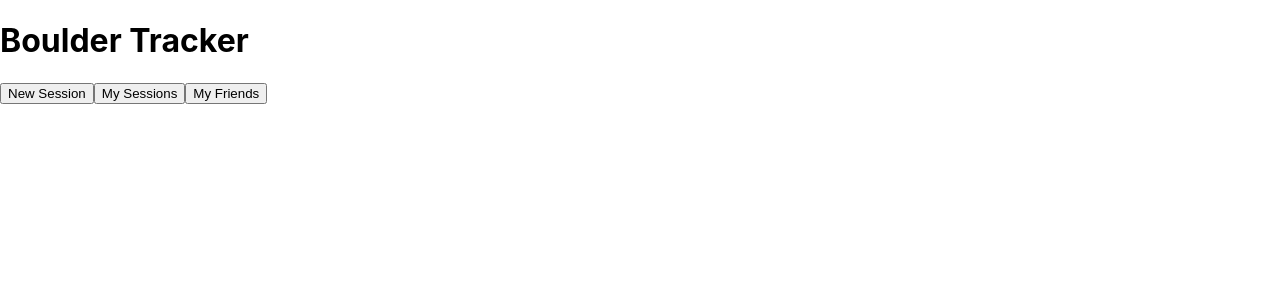
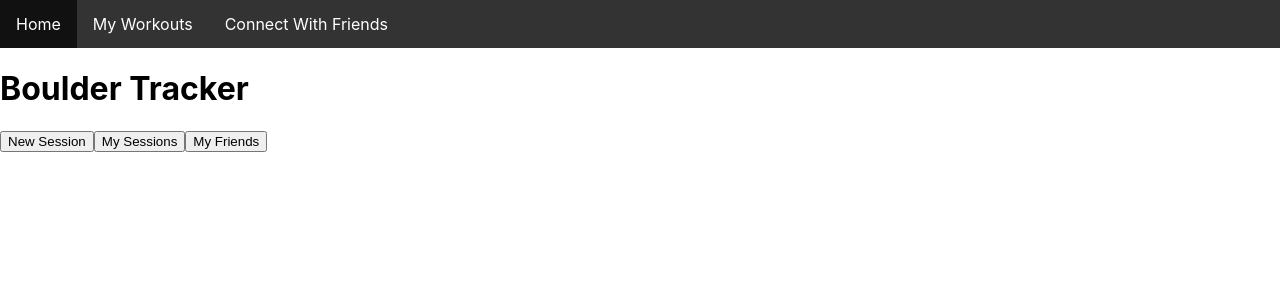
Before and after one commit to Anthonysokolov/boulder-tracker-frontend, a React (Create React App) app: page / in a window 1280 px wide. Shown: the top 300 px of the page. Built offline with nearby package versions, Linux system fonts and the light colour scheme.

Commit message:
added navbar

```diff
--- a/package.json
+++ b/package.json
@@ -8,6 +8,7 @@
     "@testing-library/user-event": "^7.2.1",
     "react": "^16.12.0",
     "react-dom": "^16.12.0",
+    "react-router-dom": "^5.1.2",
     "react-scripts": "3.3.0"
   },
   "scripts": {
--- a/src/components/home.js
+++ b/src/components/home.js
@@ -1,4 +1,5 @@
 import React, {Component} from "react"
+import Navbar from './navbar'
 
 class Home extends Component{
   constructor(props){
@@ -7,6 +8,7 @@ class Home extends Component{
   render(){
     return(
       <div className="homepage">
+        <Navbar/>
         <h1> Boulder Tracker </h1>
         <button> New Session </button>
         <button> My Sessions </button>
--- a/src/components/navbar.js
+++ b/src/components/navbar.js
@@ -0,0 +1,26 @@
+import React, { Component } from 'react'
+import {Link} from 'react-router-dom'
+import '../styles/navbar.css'
+
+class Navbar extends Component{
+    constructor(props){
+        super(props)
+    }
+    render(){
+        return(
+            <div className="navbar">
+            <ul>
+              <li>Home</li>
+              <li className="workouts">
+                  My Workouts
+              </li>
+              <li className="social">
+                  Connect With Friends
+              </li>
+            </ul>
+            </div>
+        );
+    }
+}
+
+export default Navbar
--- /dev/null
+++ b/src/styles/navbar.css
@@ -0,0 +1,20 @@
+ul{
+    list-style-type: none;
+  margin: 0;
+  padding: 0;
+  overflow: hidden;
+  background-color: #333;
+}
+
+li{
+    float:left;
+    display: block;
+    color: white;
+    text-align: center;
+    padding: 14px 16px;
+    text-decoration: none;
+}
+
+li:hover:not(.active) {
+    background-color: #111;
+}
```
Also changed, not shown: 1 other file (tests, documents, lock files or other folders).
